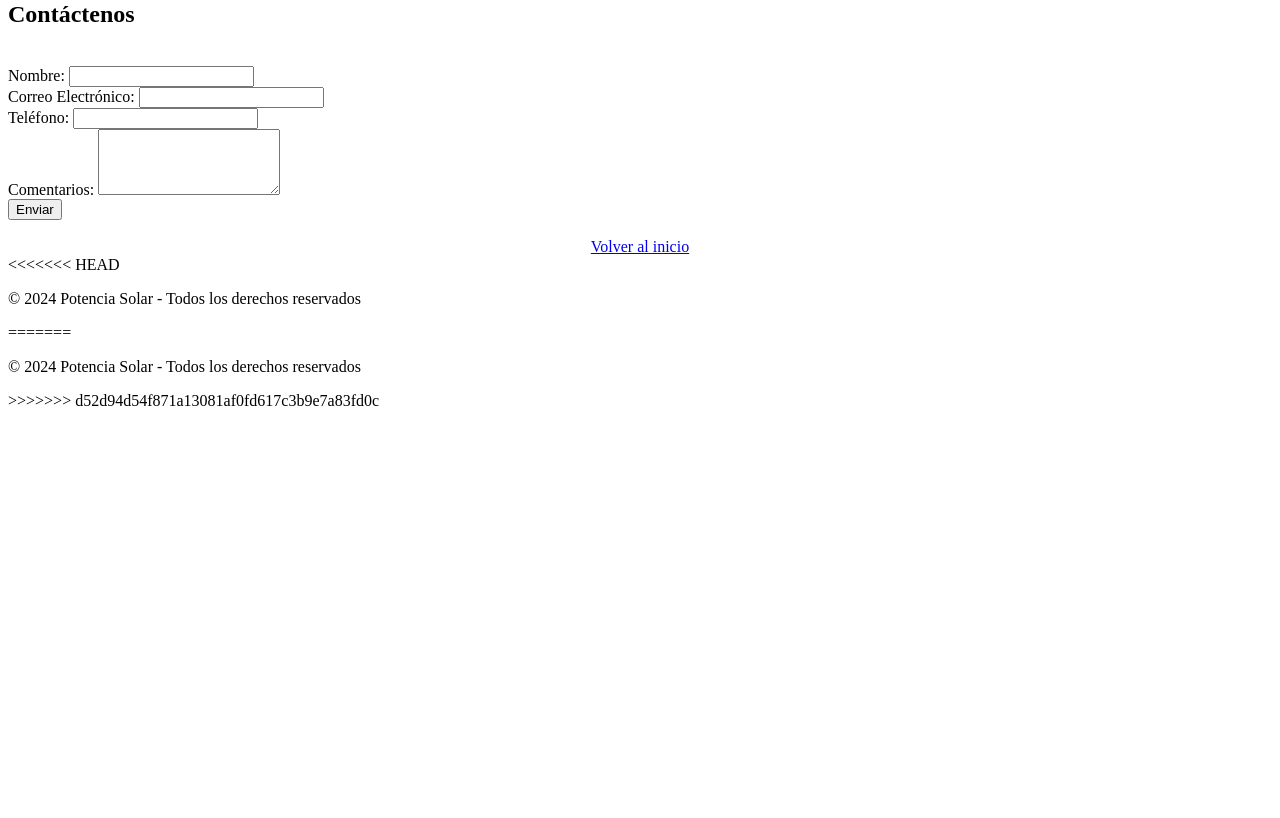
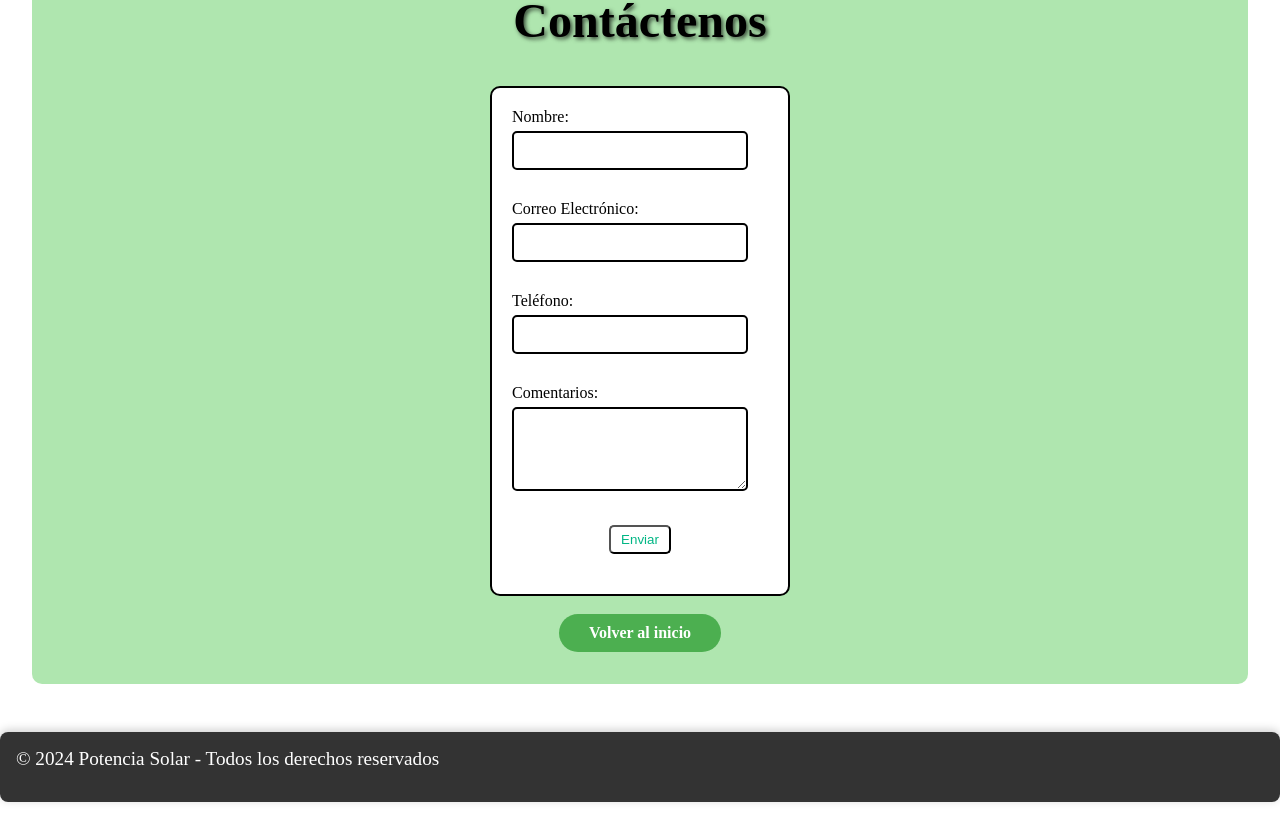
Before and after one commit to ProgramasEnPython/Energy_Project, a Flask app: page /contacto.html in a window 1280 px wide. Shown: the part 391-1209 px from the top of the page. Before the commit the page ends 797 px from the top, so only its background shows below. Run offline with Flask 3, Linux system fonts and the light colour scheme.

Commit message:
copia carpetas

```diff
--- a/static/ayudas.css
+++ b/static/ayudas.css
@@ -1,6 +1,3 @@
-<<<<<<< HEAD
-body {
-=======
 * {
     margin: 0;
     padding: 0;
@@ -9,7 +6,6 @@
 
 body {
 
->>>>>>> d52d94d54f871a13081af0fd617c3b9e7a83fd0c
     body {
         font-family: Arial, sans-serif;
         margin: 0;
@@ -167,19 +163,12 @@
 
 /* Intro */
 .intro {
-<<<<<<< HEAD
-    background-color:rgba(17, 181, 17, 0.333); /* Fondo negro semitransparente */
-    padding: 2rem;
-    border-radius: 10px; /* Bordes redondeados */
-    backdrop-filter: blur(5px); /* Efecto de desenfoque de fondo */
-=======
     background-size: cover;
     background-color:rgba(17, 181, 17, 0.333);
     padding: 2rem;
     border-radius: 10px; /* Bordes redondeados */
     backdrop-filter: blur(5px); /* Efecto de desenfoque de fondo */
     min-height: 100%;
->>>>>>> d52d94d54f871a13081af0fd617c3b9e7a83fd0c
 }
 
 /* Gráficos */
@@ -264,21 +253,12 @@
 }
 
 .contact-section {
-<<<<<<< HEAD
-    background-color: #4CAF50; /* Color verde */
-    color: white;
-    padding: 20px;
-    border-radius: 8px;
-    max-width: 500px;
-    margin: auto;
-=======
     width: 300px;
     margin: 0 auto;
     padding: 20px;
     background-color: #ffffff;
     border: 2px solid black;
     border-radius: 10px;
->>>>>>> d52d94d54f871a13081af0fd617c3b9e7a83fd0c
 }
 
 .form-group {
@@ -294,18 +274,11 @@
 input[type="email"],
 input[type="tel"],
 textarea {
-<<<<<<< HEAD
-    width: 100%;
-    padding: 10px;
-    border: none;
-    border-radius: 4px;
-=======
     width: calc(100% - 20px);
     padding: 10px;
     margin-bottom: 10px;
     border: 2px solid black;
     border-radius: 5px;
->>>>>>> d52d94d54f871a13081af0fd617c3b9e7a83fd0c
 }
 
 textarea {
@@ -313,15 +286,6 @@
 }
 
 input[type="submit"] {
-<<<<<<< HEAD
-    background-color: #45a049;
-    color: white;
-    padding: 10px;
-    border: none;
-    border-radius: 4px;
-    cursor: pointer;
-    width: 100%;
-=======
     display: block;
     margin: 20px auto;
     text-align: center;
@@ -332,7 +296,6 @@
     border-radius: 5px;
     width: auto;
     max-width: 150px;
->>>>>>> d52d94d54f871a13081af0fd617c3b9e7a83fd0c
 }
 
 input[type="submit"]:hover {
--- a/static/index.css
+++ b/static/index.css
@@ -261,9 +261,6 @@
 /* Clase activa para el enlace seleccionado */
 .active {
     font-weight: bold; /* Resalta el enlace activo */
-<<<<<<< HEAD
-}
-=======
 }
 
 /* Estilo del botón flotante */
@@ -373,4 +370,3 @@
 .chat-footer button:hover {
     background-color: #629e07;
 }
->>>>>>> d52d94d54f871a13081af0fd617c3b9e7a83fd0c
--- a/static/index.js
+++ b/static/index.js
@@ -24,9 +24,6 @@
     toggleMenu(); // Mostrar el menú si está oculto
     const contactButton = document.querySelector("nav #nav-menu .button:nth-child(6)"); // Selecciona el botón "Contáctenos"
     contactButton.click(); // Simula un clic en el botón "Contáctenos"
-<<<<<<< HEAD
-});
-=======
 });
 
 
@@ -64,4 +61,3 @@
             chatBody.appendChild(messageDiv);
             chatBody.scrollTop = chatBody.scrollHeight;
         }
->>>>>>> d52d94d54f871a13081af0fd617c3b9e7a83fd0c
--- a/templates/contacto.html
+++ b/templates/contacto.html
@@ -63,18 +63,10 @@
 </main>
 
 <footer>
-<<<<<<< HEAD
-    <div class="footer-container">
-        <p>&copy; 2024 Potencia Solar - Todos los derechos reservados</p>
-    </div>
-</footer>
-<script src="../static/proveedor.js"></script> <!-- Enlazar el JavaScript -->
-=======
     <div class="footer-container" style="align-content: center">
         <p>&copy; 2024 Potencia Solar - Todos los derechos reservados</p>
     </div>
 </footer>
 <script src="../static/proveedor.js"></script>
->>>>>>> d52d94d54f871a13081af0fd617c3b9e7a83fd0c
 </body>
 </html>
--- a/templates/index.html
+++ b/templates/index.html
@@ -94,8 +94,6 @@
 
         </section>
     </main>
-<<<<<<< HEAD
-=======
 
      <!-- Botón flotante para abrir el chat -->
     <button class="chat-button" onclick="toggleChat()">💬</button>
@@ -117,7 +115,6 @@
         </div>
     </div>
 
->>>>>>> d52d94d54f871a13081af0fd617c3b9e7a83fd0c
     <footer>
         <div class="footer-container">
             <p>&copy; 2024 Proveedores de Energías Renovables - Todos los derechos reservados</p>
```
Also changed, not shown: templates/ayudas.html (+1 -6 lines).
